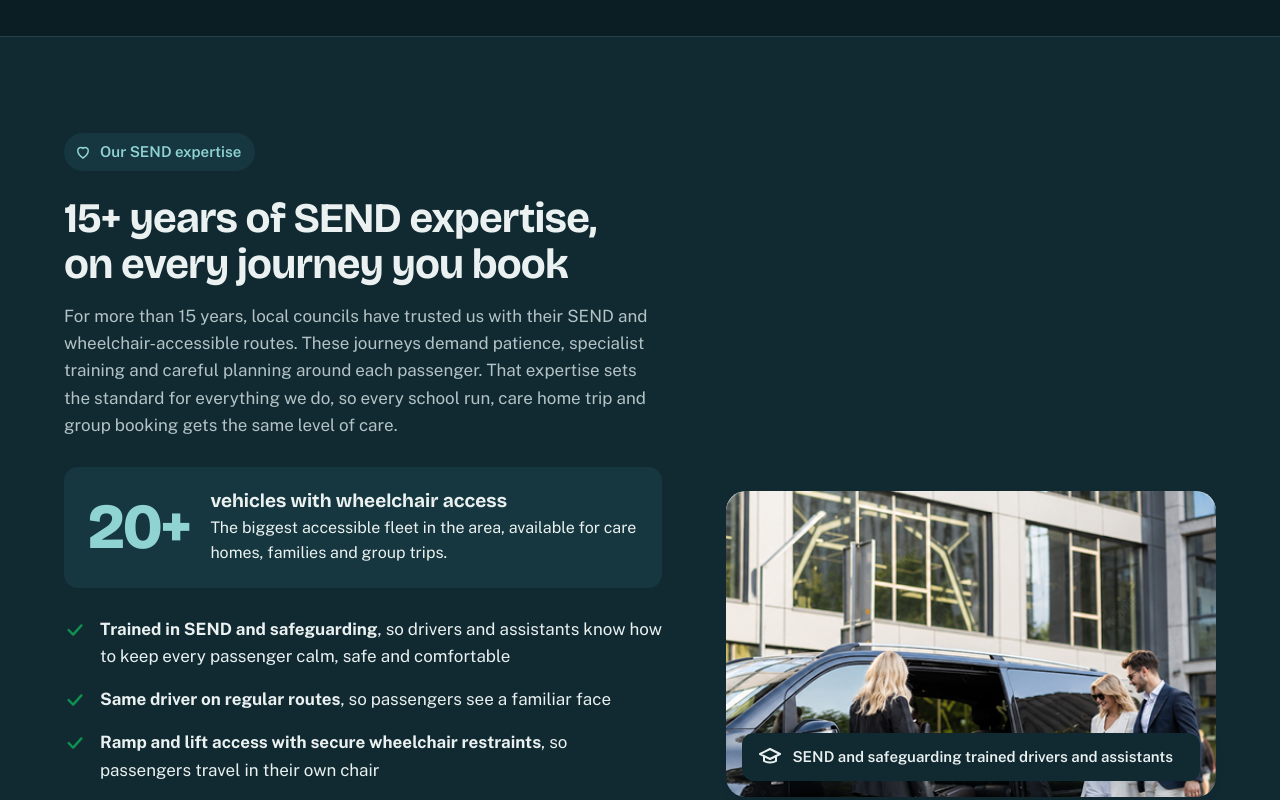
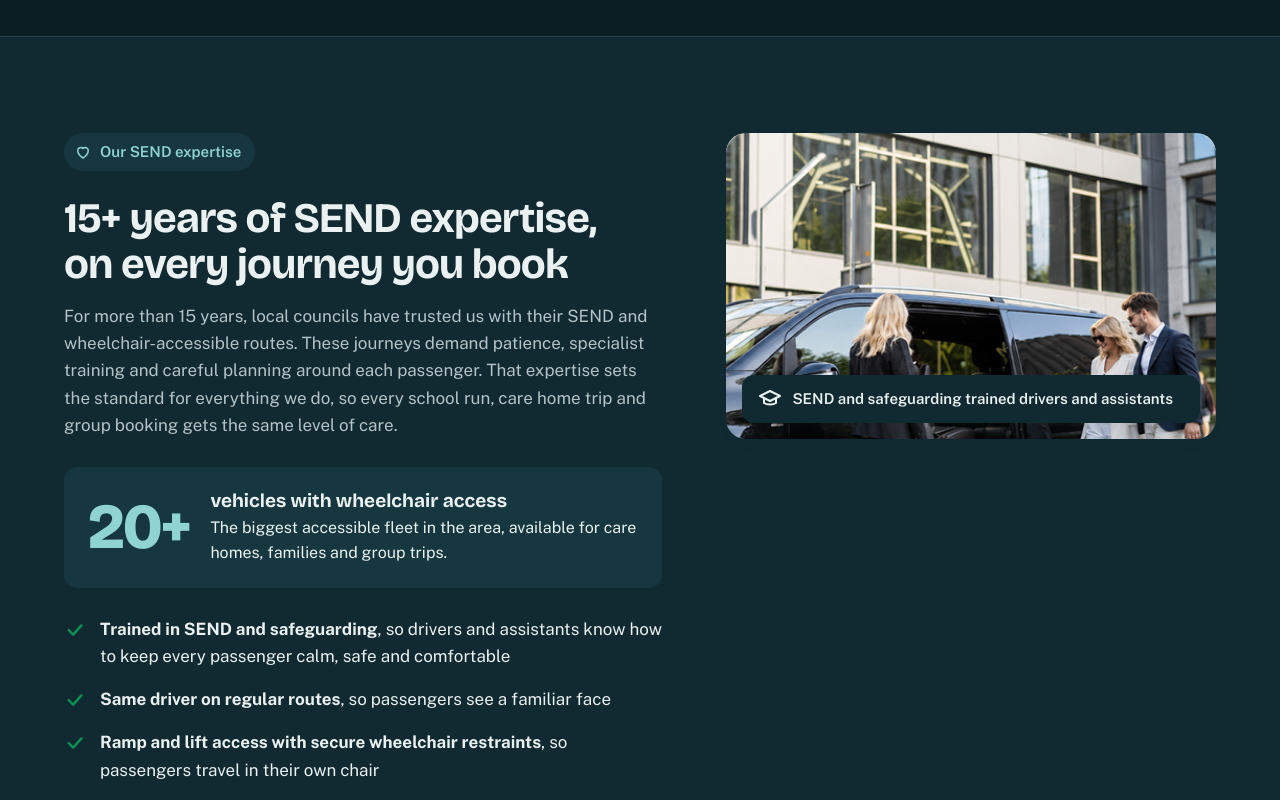
Before and after one commit to sanjeevbalmaninfotech/schoolexpress, a Next.js app: page / in a window 1280 px wide. Shown: the part 2360-3160 px from the top of the page. Built offline with nearby package versions, Linux system fonts and the light colour scheme.

Commit message:
FIX - home page mid image is scrollable now

```diff
--- a/app/page.tsx
+++ b/app/page.tsx
@@ -238,7 +238,7 @@ export default function Page() {
                 </svg>
               </Link>
             </div>
-            <figure className="sendphoto">
+            <figure className="sendphoto md:self-start! md:sticky! md:top-24! max-md:order-first">
               <Image
                 className="crop-top"
                 src="/home/images/smiling-girl-in-wheelchair.jpg"
```
